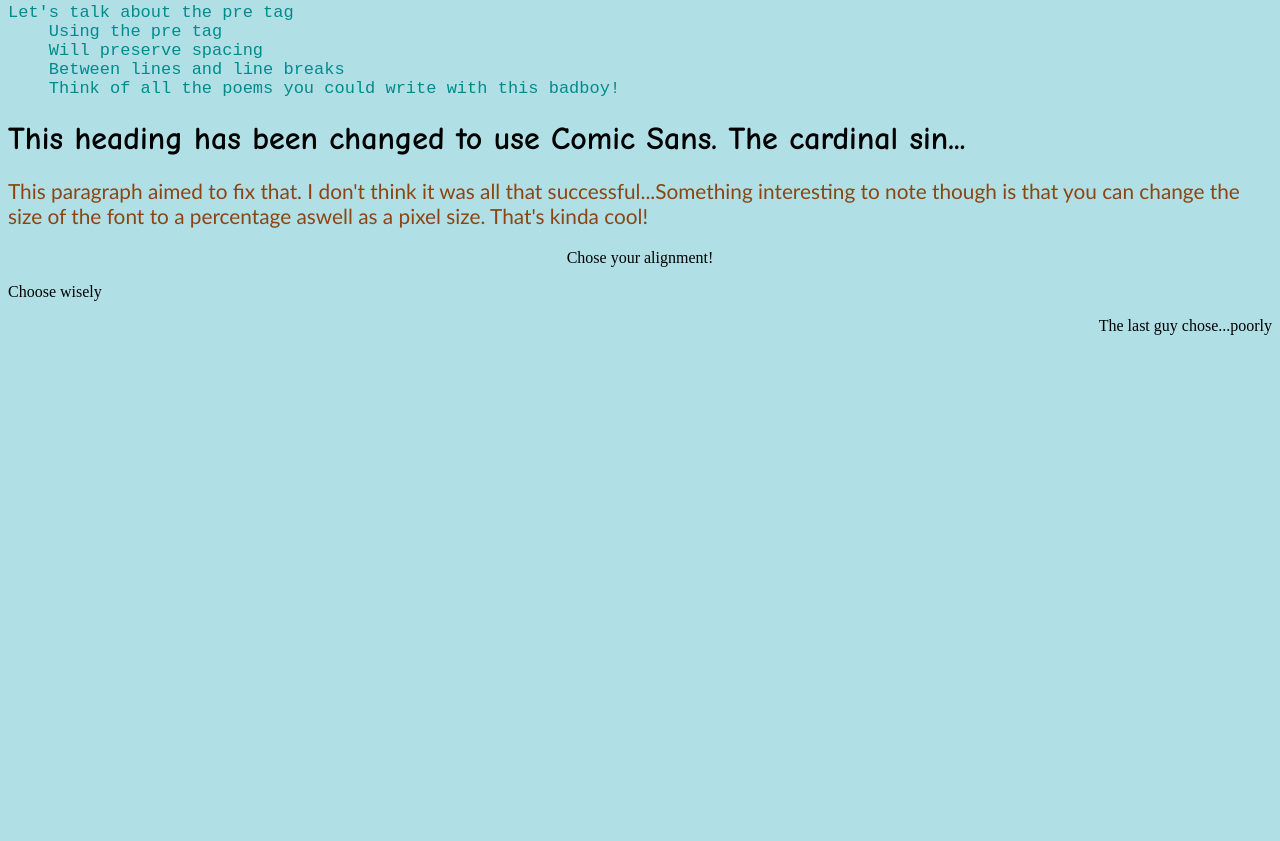
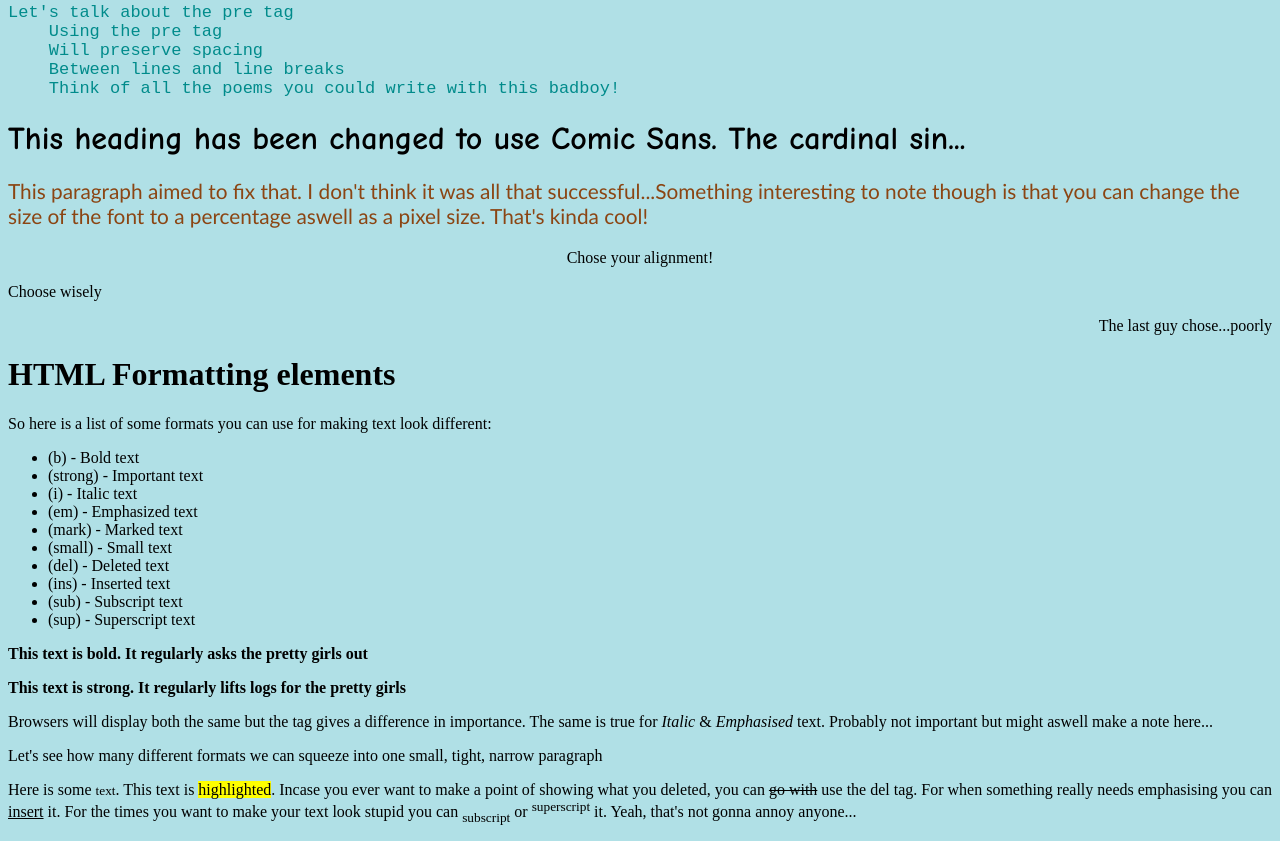
Before and after one commit to darkersigns/html-learning, a plain HTML site: page index.html in a window 1280 px wide. Shown: the part 2666-3507 px from the top of the page. Before the commit the page ends 3017 px from the top, so only its background shows below. Drawn offline with Linux system fonts and the light colour scheme.

Commit message:
Playing with formatting. So many different ways to make text unreadable...

```diff
--- a/index.html
+++ b/index.html
@@ -84,6 +84,32 @@ lines. Doesn't matter in the browser though. Clever son of a bitch this HTML</p>
 <p style="text-align:left;">Choose wisely</p>
 <p style="text-align:right;">The last guy chose...poorly</p>
 
+<h1>HTML Formatting elements</h1>
+
+<p>So here is a list of some formats you can use for making text look different:</p>
+
+<ul>
+    <li> (b) - Bold text </li>
+    <li> (strong) - Important text </li>
+    <li> (i) - Italic text </li>
+    <li> (em) - Emphasized text </li>
+    <li> (mark) - Marked text </li>
+    <li> (small) - Small text </li>
+    <li> (del) - Deleted text </li>
+    <li> (ins) - Inserted text </li>
+    <li> (sub) - Subscript text </li>
+    <li> (sup) - Superscript text </li>
+</ul>
+
+<p><b>This text is bold. It regularly asks the pretty girls out</b></p>
+<p><strong>This text is strong. It regularly lifts logs for the pretty girls</strong></p>
+<p>Browsers will display both the same but the tag gives a difference in importance. The same is true for <i>Italic</i> & <em>Emphasised</em> text. Probably not important but might aswell make a note here...</p>
+
+<p>Let's see how many different formats we can squeeze into one small, tight, narrow paragraph</p>
+<!--Mind clearly wandered a bit there lewy.-->
+<!--TODO Plan A-->
+<p>Here is some <small>text</small>. This text is <mark>highlighted</mark>. Incase you ever want to make a point of showing what you deleted, you can <del>go with</del> use the del tag. For when something really
+    needs emphasising you can <ins>insert</ins> it. For the times you want to make your text look stupid you can <sub>subscript</sub> or <sup>superscript</sup> it. Yeah, that's not gonna annoy anyone...</p>
 
 </body>
 </html>
```
